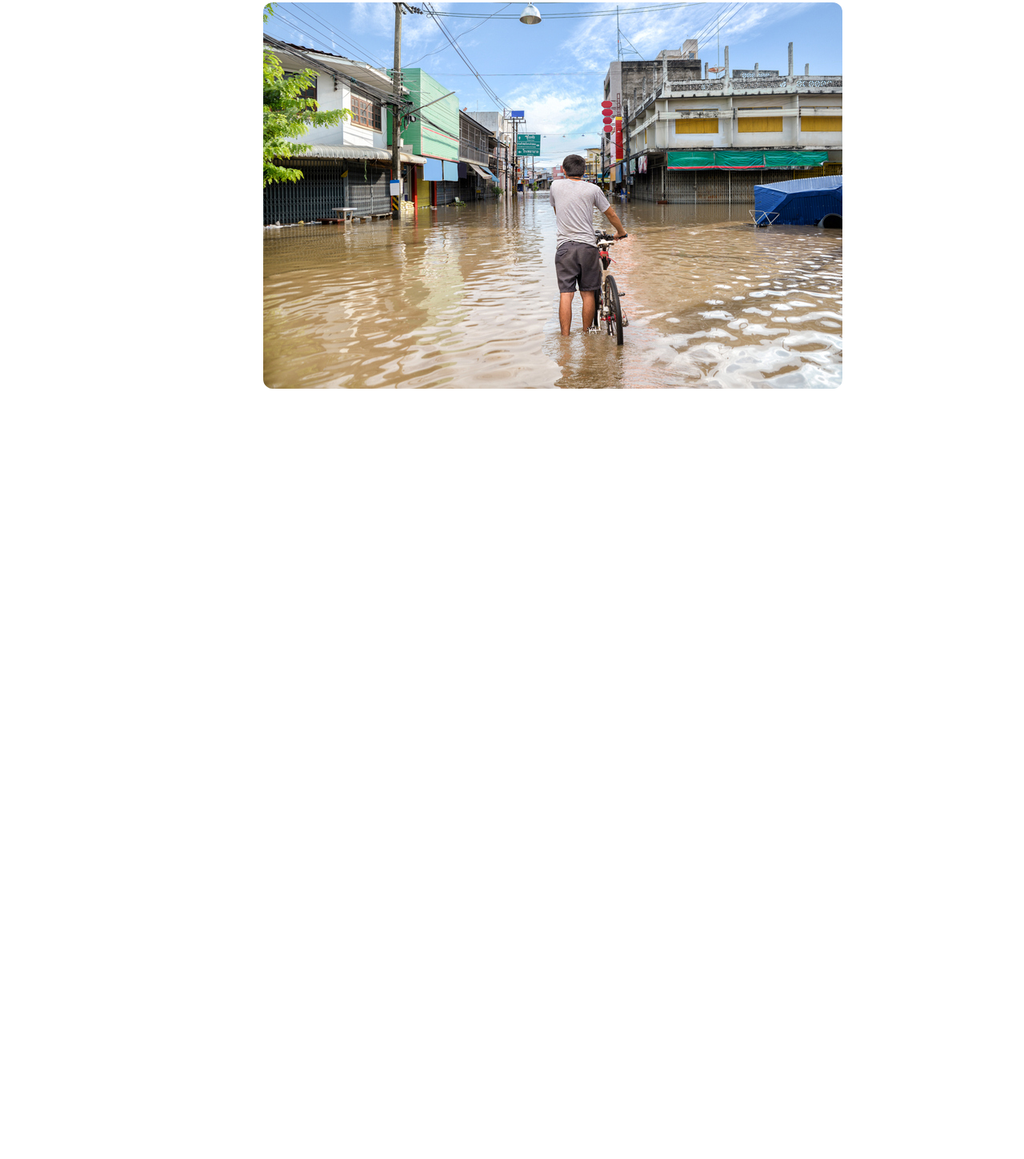
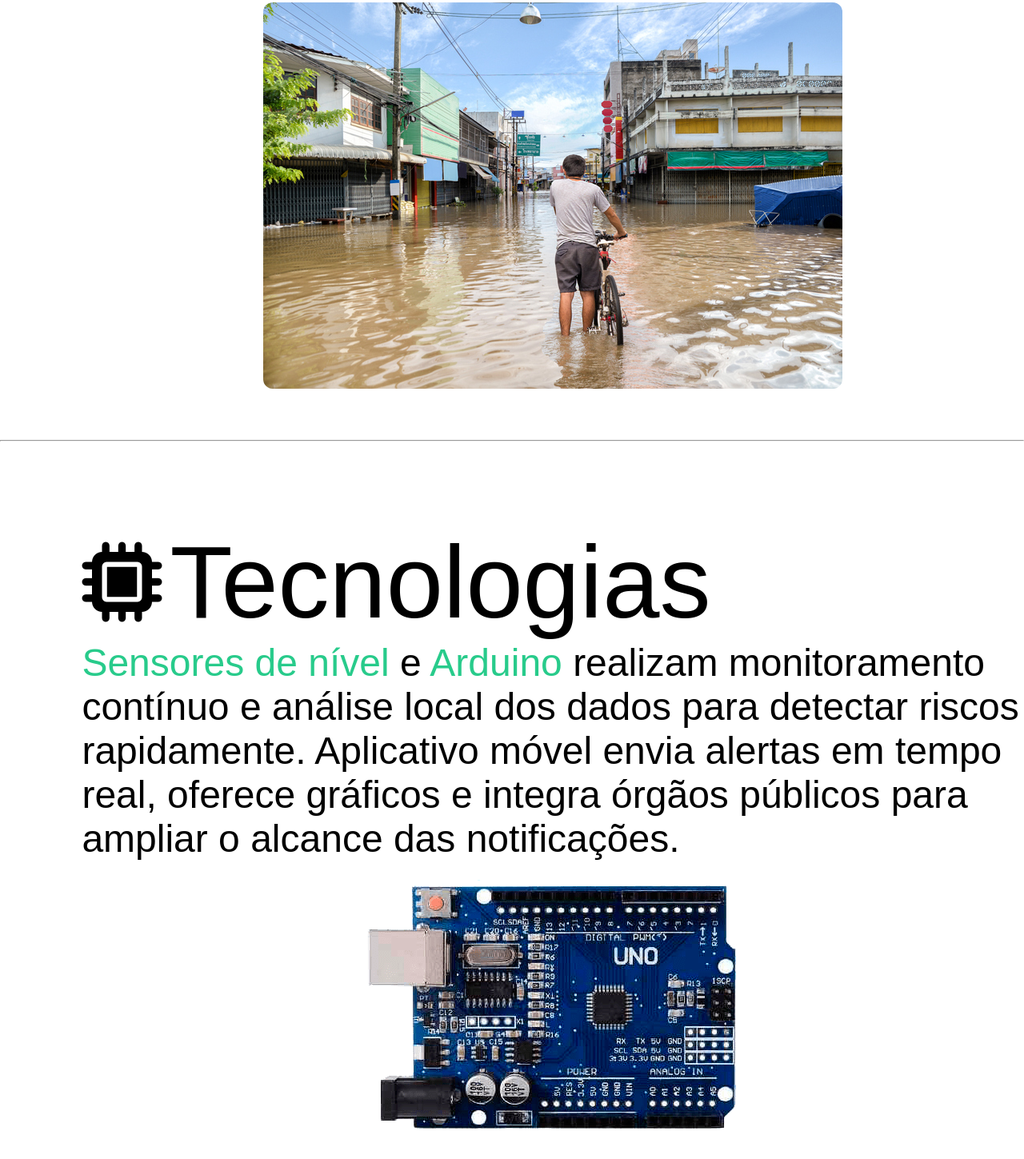
Before and after one commit to Ramalhuu/Site-Hydroguard-Solution, a plain HTML site: page index.html in a window 1280 px wide. Shown: the part 2193-3642 px from the top of the page at 80% size. Before the commit the page ends 2679 px from the top, so only its background shows below. Drawn offline with Linux system fonts and the light colour scheme; a web font is replaced by a local one.

Commit message:
segunda seção feita

```diff
--- a/assets/style.css
+++ b/assets/style.css
@@ -197,6 +197,7 @@ body {
 .secoes{
     margin-top: 8%;
     margin-left: 8%;
+    margin-bottom: 5%;
 }
 
 .tituloSecoes {
--- a/index.html
+++ b/index.html
@@ -49,6 +49,15 @@
         <p><span class="enchentes">Enchentes</span> causam prejuízos, colocam vidas em risco e surpreendem comunidades sem qualquer aviso ou preparo prévio. Sem alertas antecipados e dados confiáveis, a resposta é lenta e os danos aumentam com a frequência dos eventos extremos.</p>
         <img src="./assets/img/problema-imagem.jpg" alt="Enchente no brasil">
     </div>
+    <hr>
+    <div class="secoes">
+        <div class="tituloSecoes">
+            <i class="fa-solid fa-microchip"></i>
+            <h1>Tecnologias</h1>
+        </div>
+        <p><span class="verde">Sensores de nível</span> e <span class="verde">Arduino</span> realizam monitoramento contínuo e análise local dos dados para detectar riscos rapidamente. Aplicativo móvel envia alertas em tempo real, oferece gráficos e integra órgãos públicos para ampliar o alcance das notificações.</p>
+        <img src="./assets/img/arduino.png" alt="Arduíno">
+    </div>
 <script src="./assets/script.js"></script>
 </body>
 </html>
```
Also changed, not shown: assets/img/arduino.png (added).
